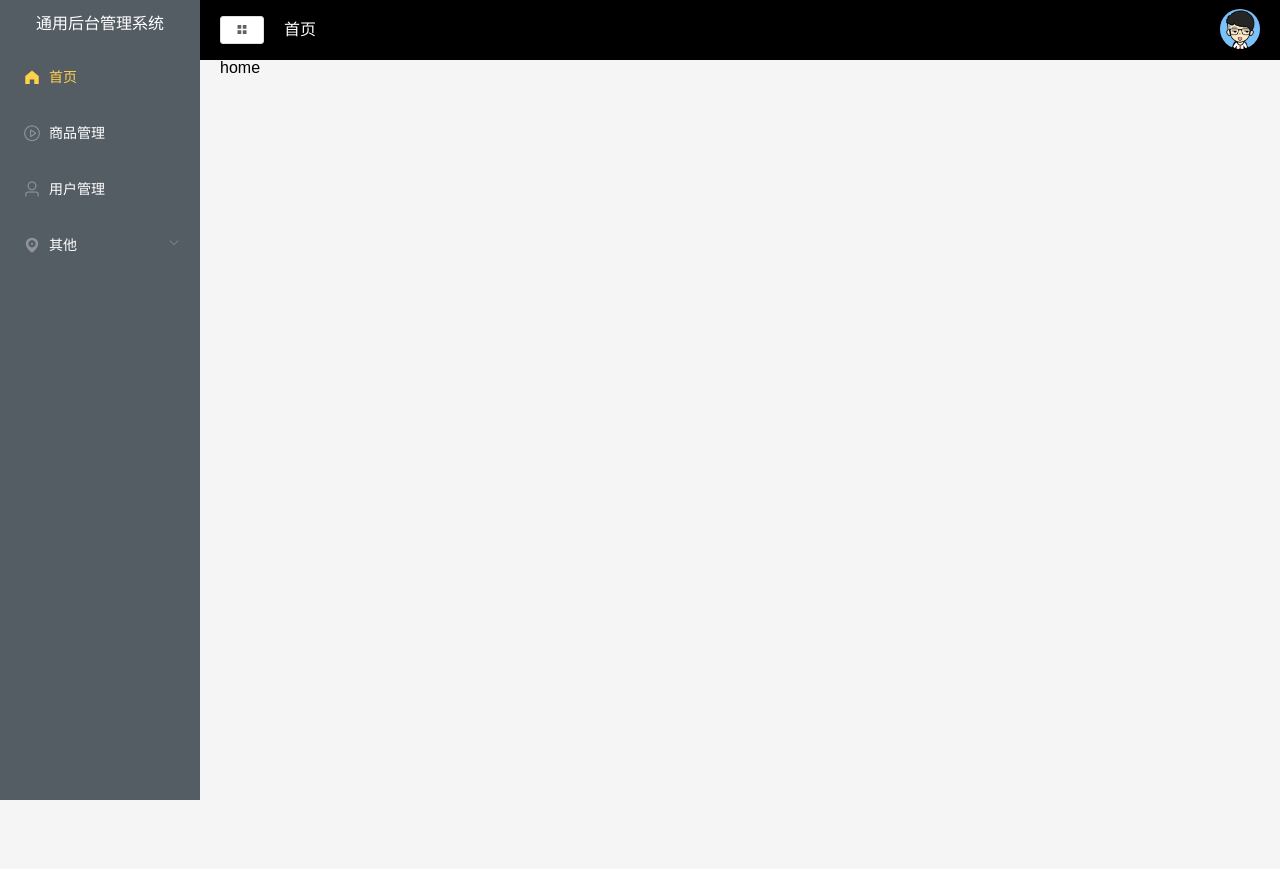
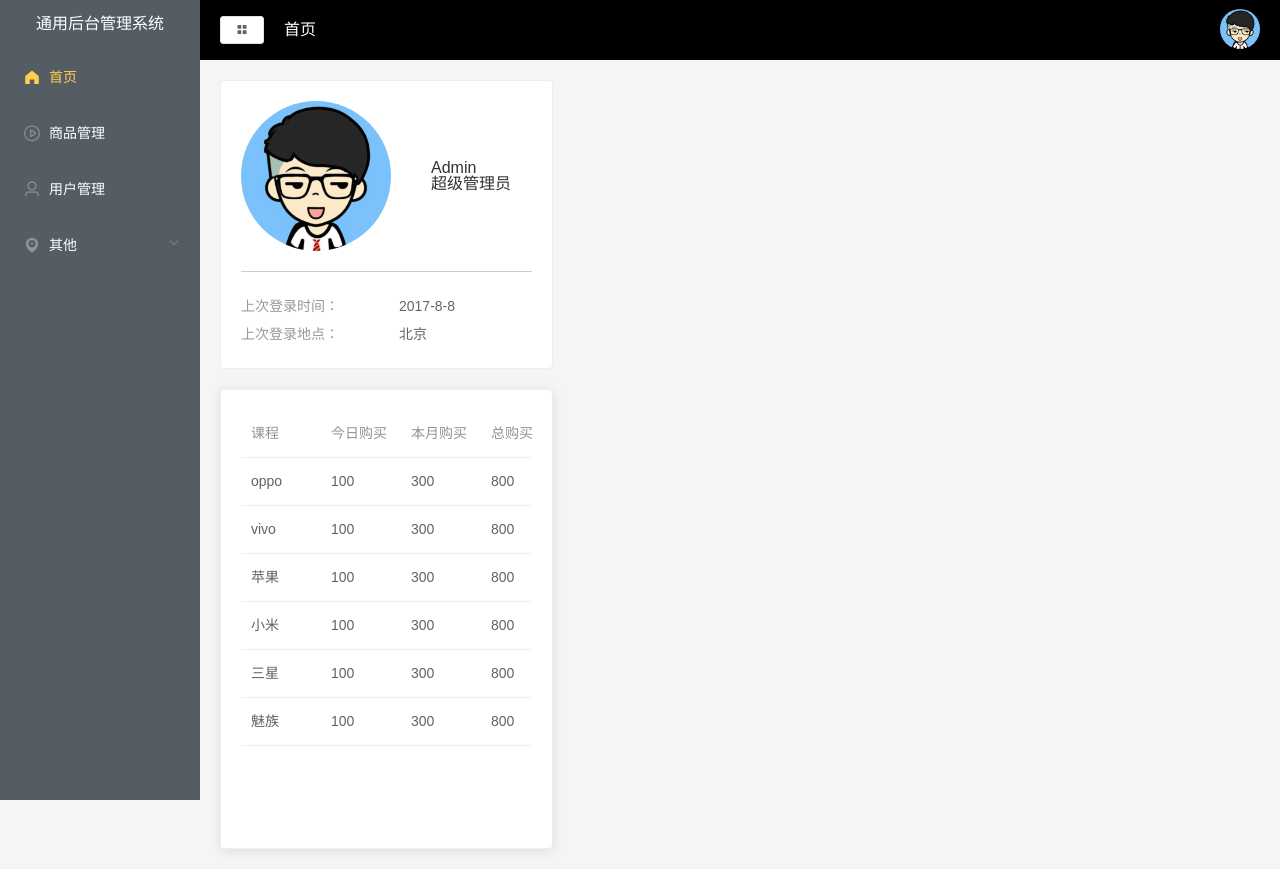
Before and after one commit to gq731296441/vue-backgroud-manager-system, a Vue app: page /#/ in a window 1280 px wide. Both pictures are taken after a click on the item "首页". Before the commit the page ends 800 px from the top, so only its background shows below. Built offline with nearby package versions, Linux system fonts and the light colour scheme.

Commit message:
主页功能完善

```diff
--- a/src/views/Home/Home.vue
+++ b/src/views/Home/Home.vue
@@ -1,15 +1,98 @@
 <template>
-  <div>
-    <p>home</p>
-  </div>
+
+  <el-row class="home">
+         <!-- 第一行 -->
+    <el-row :gutter="20" style="margin-top: 20px">
+    <!-- 第一列  -->
+      <el-col :span="8">
+        <el-card shadow="hover">
+          <div class="user">
+            <img :src="userImg">
+            <div class="userInfo">
+              <p class="name">Admin</p>
+              <p class="acess">超级管理员</p>
+            </div>
+          </div>
+          <div class="login-info">
+            <p>上次登录时间：<span>2017-8-8</span></p>
+            <p>上次登录地点：<span>北京</span></p>
+          </div>
+        </el-card>
+
+         <el-card style="margin-top: 20px; height: 460px;">
+            <el-table :data="tableData">
+            <!-- 注意这里的v-for循环，循环的源数据是一个对象对象的每个属性都是一个键值对，val就表示值，key表示键 -->
+              <el-table-column
+                v-for="(item, key) in tableLabel"
+                :key="key"
+                :label="item"
+                :prop="key"
+              >
+              </el-table-column>
+            </el-table>
+        </el-card>
+
+      </el-col>
+    </el-row>
+
+  </el-row>
+
 </template>
 
 <script>
 export default {
-
+  data() {
+    return {
+      userImg: require('@/assets/images/user.png'),
+      tableData: [
+          {
+            name: 'oppo',
+            todayBuy: 100,
+            monthBuy: 300,
+            totalBuy: 800
+          },
+          {
+            name: 'vivo',
+            todayBuy: 100,
+            monthBuy: 300,
+            totalBuy: 800
+          },
+          {
+            name: '苹果',
+            todayBuy: 100,
+            monthBuy: 300,
+            totalBuy: 800
+          },
+          {
+            name: '小米',
+            todayBuy: 100,
+            monthBuy: 300,
+            totalBuy: 800
+          },
+          {
+            name: '三星',
+            todayBuy: 100,
+            monthBuy: 300,
+            totalBuy: 800
+          },
+          {
+            name: '魅族',
+            todayBuy: 100,
+            monthBuy: 300,
+            totalBuy: 800
+          }
+        ],
+      tableLabel: {
+        name: '课程',
+        todayBuy: '今日购买',
+        monthBuy: '本月购买',
+        totalBuy: '总购买'
+      }
+    }
+  }
 }
 </script>
 
-<style>
+<style lang="less" scoped>
 
 </style>
```
